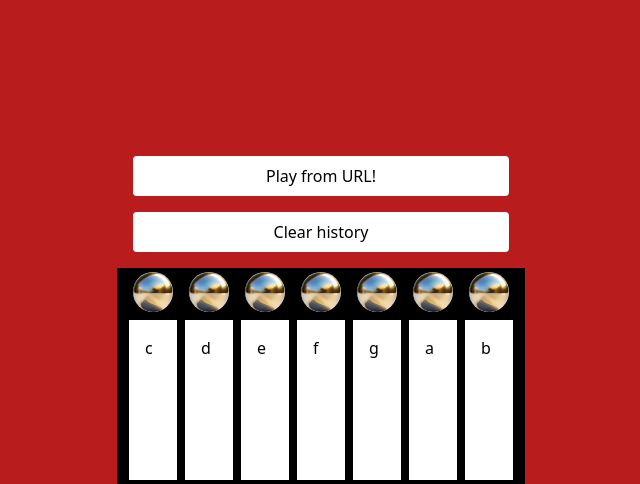
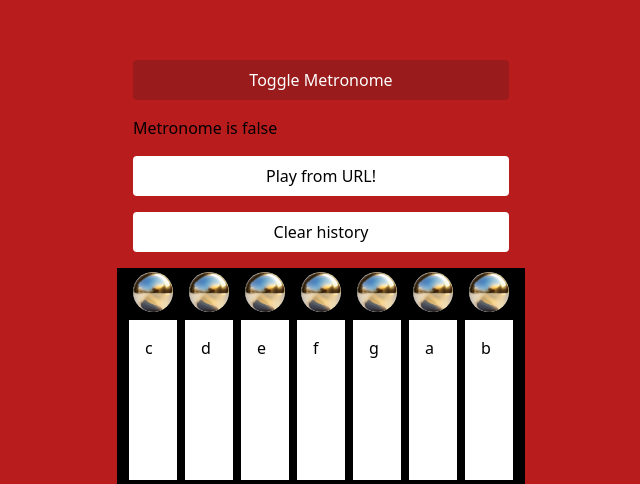
Before and after one commit to lysmac/christmas-piano, a Vue app: page / in a window 1280 px wide. Shown: the part 316-800 px from the top of the page, without its empty margins (319-959 px from the left). Built offline with nearby package versions, Linux system fonts and the light colour scheme.

Commit message:
added a basic metronome that console logs every 0.25 sec

```diff
--- a/src/components/Piano.vue
+++ b/src/components/Piano.vue
@@ -1,6 +1,7 @@
 <script setup lang="ts">
-import { onMounted, onUnmounted, ref } from "vue";
+import { onMounted, onUnmounted, ref, watchEffect } from "vue";
 import Key from "../components/Key.vue";
+import metronome from "../metronome";
 import playFromUrl from "../playFromUrl";
 import playNote from "../playNote";
 
@@ -146,10 +147,27 @@ function clearHistory() {
 
   window.history.replaceState(null, "", "/");
 }
+
+const metronomeToggle = ref(false);
+
+watchEffect(() => {
+  if (metronomeToggle.value) {
+    metronome(true);
+  } else {
+    metronome(false);
+  }
+});
 </script>
 
 <template>
   <div class="flex flex-col gap-4 p-4">
+    <button
+      @click="metronomeToggle = !metronomeToggle"
+      class="bg-red-800 text-white rounded p-2"
+    >
+      Toggle Metronome
+    </button>
+    <p>Metronome is {{ metronomeToggle }}</p>
     <button @click="playHistory()" class="bg-white p-2 rounded">
       Play from URL!
     </button>
--- /dev/null
+++ b/src/metronome.ts
@@ -0,0 +1,14 @@
+let intervalId: number;
+
+export default function metronome(toggle: boolean) {
+  console.log("this is the input toggle:", toggle);
+
+  if (toggle) {
+    intervalId = setInterval(() => {
+      console.log("Tick");
+    }, 1250);
+  } else {
+    console.log("Stopping the metronome");
+    clearInterval(intervalId);
+  }
+}
```
